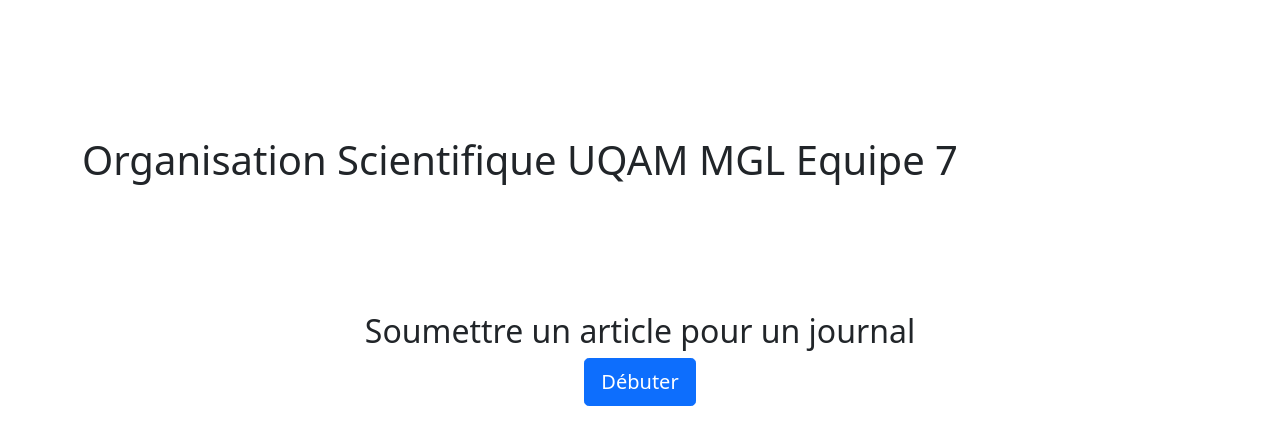
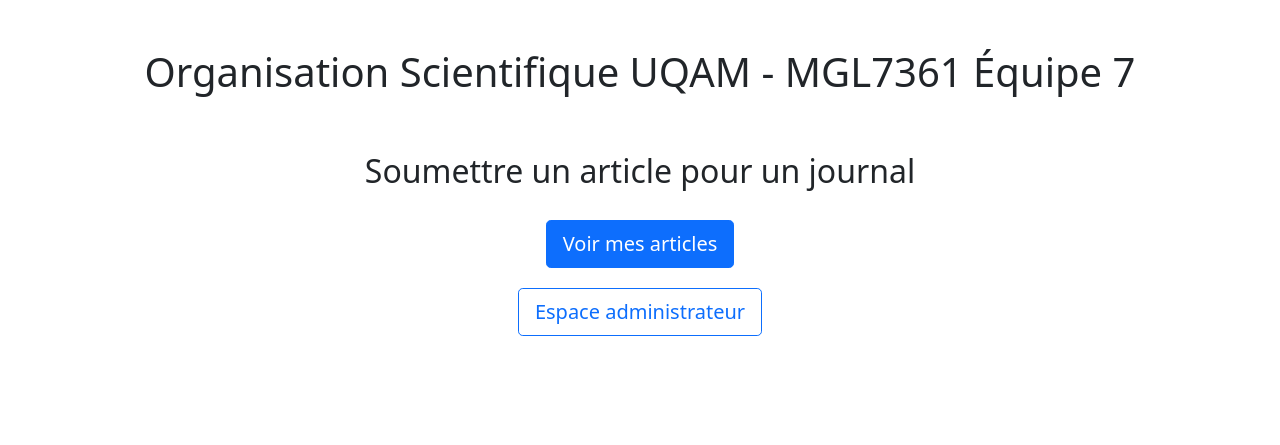
Before and after one commit to BuiTTm/SystemeGestionArticleJournal, a Django app: page / in a window 1280 px wide. Shown: the part 73-518 px from the top of the page. Run offline with Django 4.2, Linux system fonts and the light colour scheme; a user stored in the database is signed in.

Commit message:
feat: improve home page

```diff
--- a/templates/journal/base.html
+++ b/templates/journal/base.html
@@ -34,15 +34,15 @@
             </a>
             <ul class="dropdown-menu text-small" aria-labelledby="dropdownUser1">
               <li><a class="dropdown-item" href="{% url 'password_change'%}">
-                  Change password</a></li>
-              <li><a class="dropdown-item" href="{% url 'logout' %}">Log Out</a></li>
+                  Changer le mot de passe</a></li>
+              <li><a class="dropdown-item" href="{% url 'logout' %}">Déconnexion</a></li>
             </ul>
           </div>
           {% else %}
           </ul>
           <div class="text-end">
-            <a href="{% url 'login' %}" class="btn btn-outline-primary me-2">Log In</a>
-            <a href="{% url 'signupuser' %}" class="btn btn-primary">Sign Up</a>
+            <a href="{% url 'login' %}" class="btn btn-outline-primary me-2">Se connecter</a>
+            <a href="{% url 'signupuser' %}" class="btn btn-primary">Créer un compte</a>
           </div>
           {% endif %}
         </div>
--- a/templates/journal/home.html
+++ b/templates/journal/home.html
@@ -3,21 +3,30 @@
 {% extends "journal/base.html" %}
 
 {% block content %}
-<br>
-    <br>
-    <br>
-    <div class="row justify-content-center mt-5">
-        <h1>Organisation Scientifique UQAM MGL Equipe 7</h1>
+
+<div class="row justify-content-center mt-5" style="text-align: center">
+    <h1>Organisation Scientifique UQAM - MGL7361 Équipe 7</h1>
+</div>
+
+<div class="row justify-content-center mt-5">
+    <div class="col-md-7 text-center">
+        {% if user.is_authenticated %}
+        <h2 style="margin-bottom: 30px;">Soumettre un article pour un journal</h2>
+        <div>
+            <a role="button" class="btn btn-primary btn-lg" href="{% url 'articles' %}">Voir mes articles</a>
+        </div>
+        {% if user.is_superuser %}
+        <div style="margin-top: 20px">
+            <a role="button" class="btn btn-outline-primary btn-lg" href="{% url 'admin:index' %}">
+                Espace administrateur
+            </a>
+        </div>
+        {% endif %}
+        {% else %}
+        <a role="button" class="btn btn-outline-primary btn-lg" href="{% url 'login' %}">Se connecter</a>
+        <a role="button" class="btn btn-primary btn-lg" href="{% url 'signupuser' %}">Créer un compte</a>
+        {% endif %}
     </div>
-    <br>
-    <br>
-    <br>
-<div class="row justify-content-center mt-5">
-        <div class="col-md-7 text-center">
-
-                 <h2>Soumettre un article pour un journal</h2>
-        <a role="button" class="btn btn-primary btn-lg" href="{% url 'signupuser' %}">Débuter</a>
-        </div>
-    </div>
+</div>
 
 {% endblock %}
```
